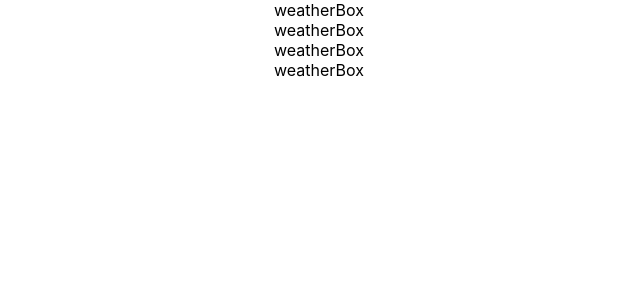
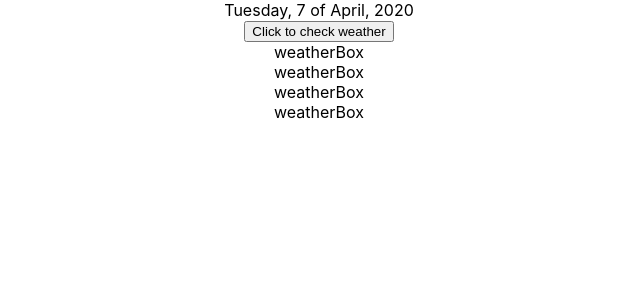
Before and after one commit to AlehKhvasko/weather-app, a React (Create React App) app: page / in a window 1280 px wide. Shown: the top 300 px of the page, without its empty margins (321-961 px from the left). Built offline with nearby package versions, Linux system fonts and the light colour scheme.

Commit message:
fetch call added

```diff
--- a/src/App.js
+++ b/src/App.js
@@ -1,20 +1,43 @@
-import React from 'react';
+import React, {useState} from 'react';
 import './App.css';
 import Box from './component/Box'
 
 const api = {
   key:'4a3e8cc133747fa467515f1b8e7f9c75',
-  base: 'http://api.openweathermap.org/data/2.5/forecast?id=5128581&APPID=4a3e8cc133747fa467515f1b8e7f9c75',
+  base: 'http://api.openweathermap.org/data/2.5/',
+  //http://api.openweathermap.org/data/2.5/forecast?id=5128581&APPID=4a3e8cc133747fa467515f1b8e7f9c75'
 }
 
 function App() {
+  const [city,setCity]= useState('');
+  const [weather,setWeather]= useState({});
+
+
 
   const builder = (e) => {
-    let days = ['Monday', 'Tuesday', ]
+    let days = ['Sunday', 'Monday', 'Tuesday', 'Wednesday', 'Thursday', 'Friday', 'Saturday'];
+    let months = ['January', 'February', 'March', 'April', 'May', 'June', 'July', 'August', 'September', 'October', 'November', 'December'];
+
+    let day = days[e.getDay()];
+    let date = e.getDate();
+    let month = months[e.getMonth()];
+    let year = e.getFullYear();
+
+    return `${day}, ${date}  of  ${month}, ${year}`
+
+  }
+  const clicked = (e) => {
+    fetch(`${api.base}weather?q=${city}&units=metric&APPID=${api.key}`)
+    .then(res => res.json())
+    .then(result => {
+      console.log(result);
+      setWeather(result)});
   }
 
   return (
     <div className="App">
+      <div>{builder(new Date())}</div>
+      <button onClick={clicked}>Click to check weather</button>
       <Box name='weatherBox'></Box>
       <Box name='weatherBox'></Box>
       <Box name='weatherBox'></Box>
```
